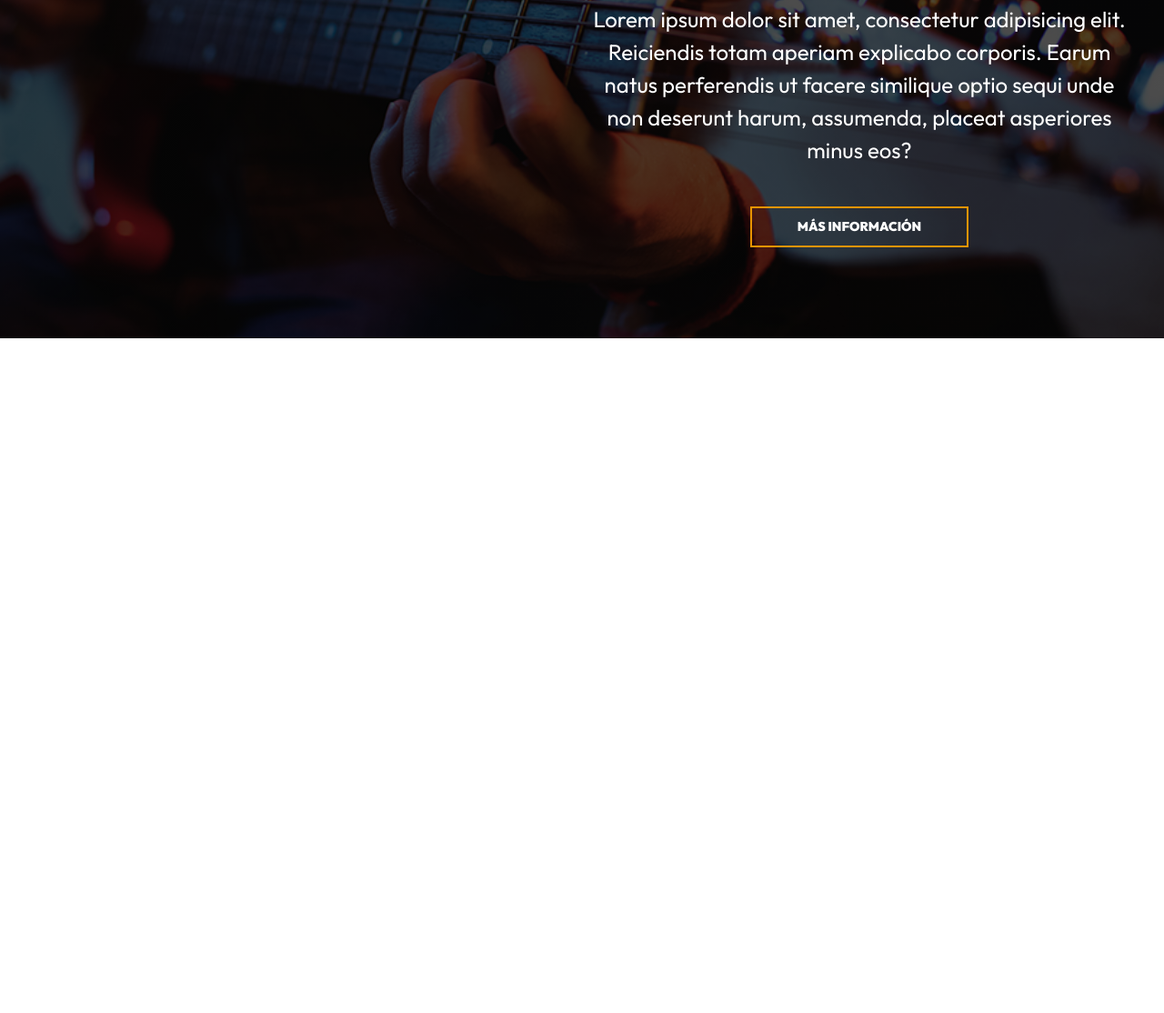
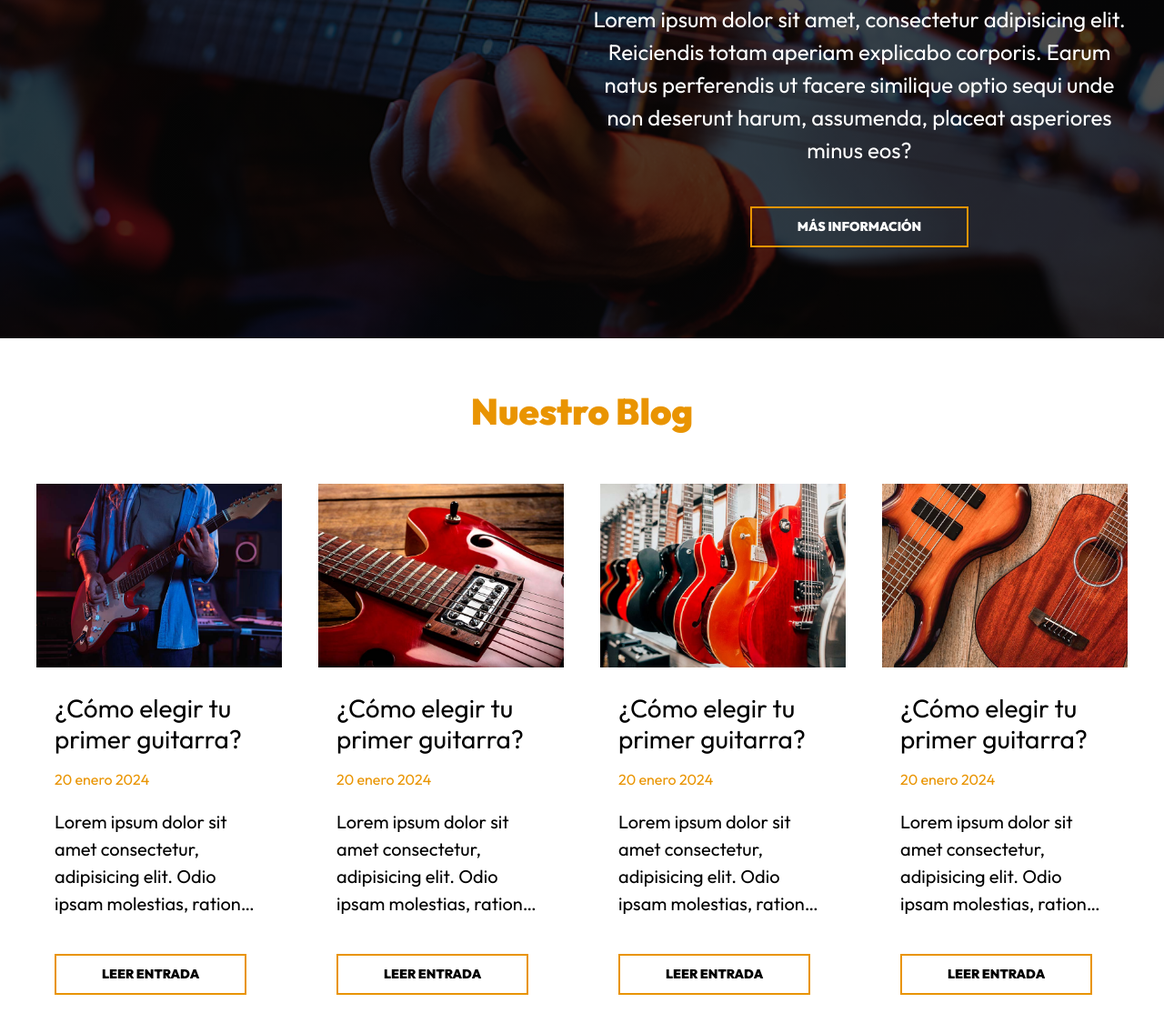
Before and after one commit to ManuelSA97/GuitarLA, a plain HTML site: page index.html in a window 1280 px wide. Shown: the part 2763-3877 px from the top of the page at 91% size. Before the commit the page ends 3135 px from the top, so only its background shows below. Drawn offline with Linux system fonts and the light colour scheme.

Commit message:
Finalizaccion de la seccion de Blog

```diff
--- a/css/app.css
+++ b/css/app.css
@@ -280,3 +280,62 @@ img {
 .aprende__link:hover{
     background-color: var(--primary);
 }
+
+.blog__grid{
+    display: grid;
+    gap: 4rem;
+}
+
+@media (min-width: 768px) {
+    .blog__grid{
+        grid-template-columns: repeat(2,1fr);
+    }
+}
+@media (min-width: 1200px) {
+    .blog__grid{
+        grid-template-columns: repeat(4,1fr);
+    }
+}
+
+.entrada__contenido{
+    padding: 2rem;
+}
+
+.entrada__titulo{
+    font-weight: 400;
+    font-size: 2.8rem;
+    margin: 0;
+    line-height: 1.2;
+}
+
+.entrada__fecha{
+    font-size: 1.6rem;
+    color: var(--primary);
+}
+
+.entrada__link{
+    margin-top: 2rem;
+    display: inline-block;
+    text-decoration: none;
+    color: black;
+    padding: 1rem 5rem;
+    border: 2px solid var(--primary);
+    font-size: 1.4rem;
+    font-weight: 900;
+    text-transform: uppercase;
+    transition-property: background-color;
+    transition-duration: .3s;
+}
+
+.entrada__link:hover{
+    background-color: var(--primary);
+    color: white;
+}
+
+.entrada__texto{
+    display: -webkit-box;
+    -webkit-box-orient: vertical;
+    -webkit-line-clamp: 4;
+    overflow: hidden;
+
+}
--- a/index.html
+++ b/index.html
@@ -174,5 +174,50 @@
         </div>
     </section>
 
+    <section class="blog">
+        <h2 class="blog__heading">Nuestro Blog</h2>
+        <div class="blog__contenedor blog__grid">
+            <article class="entrada">
+                <img src="/img/blog_1.jpg" alt="imagen blog" class="entrada__imagen">
+                <div class="entrada__contenido">
+                    <h3 class="entrada__titulo">¿Cómo elegir tu primer guitarra?</h3>
+                    <p class="entrada__fecha">20 enero 2024</p>
+                    <p class="entrada__texto">Lorem ipsum dolor sit amet consectetur, adipisicing elit. Odio ipsam molestias, ratione voluptates amet blanditiis. Nihil ut est illum reprehenderit, porro sed, molestias itaque officia ad perferendis et aspernatur pariatur.</p>
+                    <a href="entrada.html" class="entrada__link">Leer entrada</a>
+                </div>
+            </article>
+
+            <article class="entrada">
+                <img src="/img/blog_2.jpg" alt="imagen blog" class="entrada__imagen">
+                <div class="entrada__contenido">
+                    <h3 class="entrada__titulo">¿Cómo elegir tu primer guitarra?</h3>
+                    <p class="entrada__fecha">20 enero 2024</p>
+                    <p class="entrada__texto">Lorem ipsum dolor sit amet consectetur, adipisicing elit. Odio ipsam molestias, ratione voluptates amet blanditiis. Nihil ut est illum reprehenderit, porro sed, molestias itaque officia ad perferendis et aspernatur pariatur.</p>
+                    <a href="entrada.html" class="entrada__link">Leer entrada</a>
+                </div>
+            </article>
+
+            <article class="entrada">
+                <img src="/img/blog_3.jpg" alt="imagen blog" class="entrada__imagen">
+                <div class="entrada__contenido">
+                    <h3 class="entrada__titulo">¿Cómo elegir tu primer guitarra?</h3>
+                    <p class="entrada__fecha">20 enero 2024</p>
+                    <p class="entrada__texto">Lorem ipsum dolor sit amet consectetur, adipisicing elit. Odio ipsam molestias, ratione voluptates amet blanditiis. Nihil ut est illum reprehenderit, porro sed, molestias itaque officia ad perferendis et aspernatur pariatur.</p>
+                    <a href="entrada.html" class="entrada__link">Leer entrada</a>
+                </div>
+            </article>
+
+            <article class="entrada">
+                <img src="/img/blog_4.jpg" alt="imagen blog" class="entrada__imagen">
+                <div class="entrada__contenido">
+                    <h3 class="entrada__titulo">¿Cómo elegir tu primer guitarra?</h3>
+                    <p class="entrada__fecha">20 enero 2024</p>
+                    <p class="entrada__texto">Lorem ipsum dolor sit amet consectetur, adipisicing elit. Odio ipsam molestias, ratione voluptates amet blanditiis. Nihil ut est illum reprehenderit, porro sed, molestias itaque officia ad perferendis et aspernatur pariatur.</p>
+                    <a href="entrada.html" class="entrada__link">Leer entrada</a>
+                </div>
+            </article>
+        </div>
+    </section>
+
 </body>
 </html>
```
